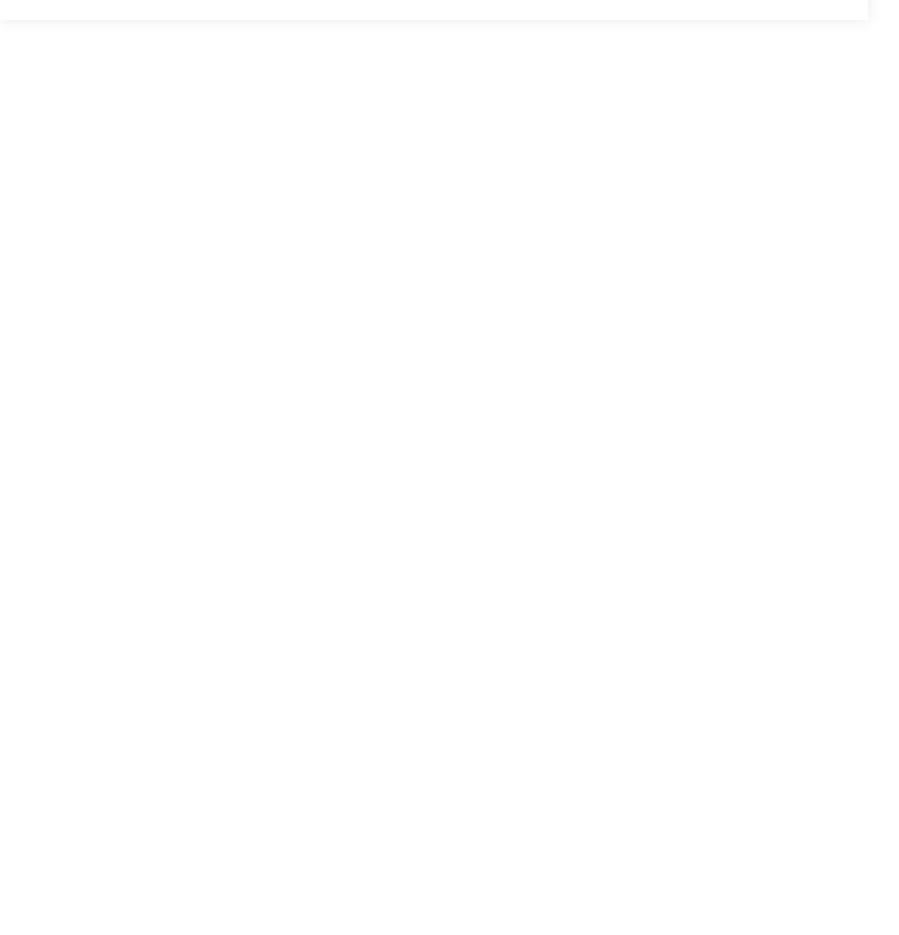
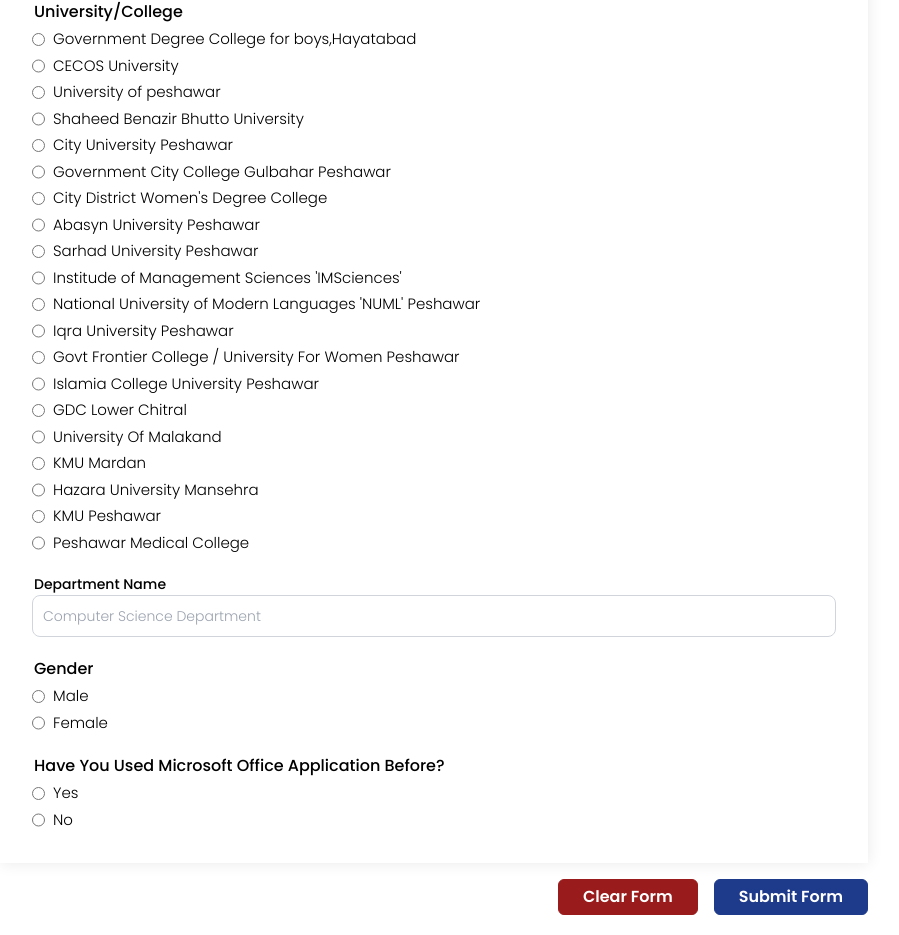
Before and after one commit to yasinafridi1/office-servey-frontend, a React (Create React App) app: page / in a window 1280 px wide. Shown: the part 318-1253 px from the top of the page, without its empty margins (206-1105 px from the left). Before the commit the page ends 800 px from the top, so only its background shows below. Built offline with nearby package versions, Linux system fonts and the light colour scheme.

Commit message:
Radio Input comp and inputs data

```diff
--- a/src/App.js
+++ b/src/App.js
@@ -1,10 +1,17 @@
 import { useFormik } from "formik";
 import Input from "./components/Input";
 import { formSchema } from "./Schema";
+import { independentInputs, universities } from "./data/inputsData";
+import RadioInput from "./components/RadioInput";
 
 function App() {
   const initialState = {
     email: "",
+    fullName: "",
+    university: "",
+    department: "",
+    gender: "",
+    officeUsed: "",
   };
 
   const { errors, values, handleBlur, touched, handleChange, handleSubmit } =
@@ -17,14 +24,11 @@ function App() {
     });
 
   return (
-    <div className="w-full p-5 flex justify-start items-center flex-col">
+    <div className="w-full p-5 flex justify-start items-center flex-col ">
       <h1 className="poppin-700 text-2xl mt-4">
         Examination Of Digital Literacy
       </h1>
-      <form
-        onSubmit={handleSubmit}
-        className="w-[92%] sm:w-[80%] md:w-[70%] flex justify-start items-center flex-col inputShadow mt-8 p-8"
-      >
+      <div className="w-[92%] sm:w-[80%] md:w-[70%] flex justify-start items-center flex-col inputShadow mt-8 p-8">
         <Input
           name="email"
           placeholder="johndoe@example.com"
@@ -41,16 +45,61 @@ function App() {
         <Input
           name="fullName"
           placeholder="John Doe"
-          id="Full Name"
+          id="fullName"
           type="text"
-          label="fullName"
+          label="full Name"
           value={values.fullName}
           touch={touched?.fullName}
           error={errors?.fullName}
           onChange={handleChange}
           onBlur={handleBlur}
         />
-      </form>
+        <RadioInput
+          item={universities}
+          onChange={handleChange}
+          error={errors?.university}
+          touch={touched.university}
+        />
+
+        <Input
+          name="department"
+          placeholder="Computer Science Department"
+          id="dep"
+          type="text"
+          label="Department Name"
+          value={values.department}
+          touch={touched?.department}
+          error={errors?.department}
+          onChange={handleChange}
+          onBlur={handleBlur}
+        />
+
+        {independentInputs.map((inputData, index) => {
+          return (
+            <RadioInput
+              key={index}
+              item={inputData}
+              onChange={handleChange}
+              error={errors && errors[inputData.name]}
+              touch={touched && touched[inputData.name]}
+            />
+          );
+        })}
+      </div>
+      <div className="w-[92%] sm:w-[80%] md:w-[70%] flex justify-end items-center mt-4 gap-4">
+        <button
+          type="button"
+          className="px-6 py-[5px] text-[16px] rounded-md poppin-600 border border-red-800 bg-red-800 text-white transition-all ease-in-out duration-500 hover:text-red-800 hover:bg-white"
+        >
+          Clear Form
+        </button>
+        <button
+          onClick={handleSubmit}
+          className="px-6 py-[5px] text-[16px] rounded-md poppin-600 border border-blue-900 bg-blue-900 text-white transition-all ease-in-out duration-500 hover:text-blue-900 hover:bg-white"
+        >
+          Submit Form
+        </button>
+      </div>
     </div>
   );
 }
--- a/src/Schema/index.js
+++ b/src/Schema/index.js
@@ -19,4 +19,8 @@ export const formSchema = Yup.object({
   fullName: stringValidation("Enter your full name")
     .max(120, maxLengthError("Full name", 60))
     .min(6, minLengthError("Full name", 3)),
+  university: stringValidation("Please select your institute/university name"),
+  department: stringValidation("Department is required"),
+  gender: stringValidation("Gender is required"),
+  officeUsed: stringValidation("Field is required"),
 });
--- a/src/components/ErrorText.jsx
+++ b/src/components/ErrorText.jsx
@@ -3,7 +3,7 @@ import React from "react";
 const ErrorText = ({ errorText }) => {
   return (
     <div className="min-h-[20px]">
-      <span className="text-[10px] md:text-[12px] text-red-500 ml-0 mt-1">
+      <span className="text-[10px] md:text-[12px] poppin-400 text-red-500 ml-0 mt-1">
         {errorText}
       </span>
     </div>
--- a/src/components/Input.jsx
+++ b/src/components/Input.jsx
@@ -18,7 +18,7 @@ const Input = ({
     <div style={styles} className="w-full mt-5">
       <label
         htmlFor={id}
-        className={`block mb-1 pl-[2px] poppin-500 text-[14px] capitalize`}
+        className={`block pl-[2px]  text-[14px] poppin-500 capitalize`}
       >
         {label}
       </label>
--- /dev/null
+++ b/src/components/RadioInput.jsx
@@ -0,0 +1,35 @@
+import React from "react";
+import ErrorText from "./ErrorText";
+
+const RadioInput = ({ item, onChange, error, touch }) => {
+  return (
+    <div className="w-full mt-5">
+      <label
+        htmlFor={item.id}
+        className={`block mb-1 pl-[2px] poppin-500 text-[16px] capitalize`}
+      >
+        {item.label}
+      </label>
+      {item?.options?.map((opt, index) => {
+        return (
+          <div key={index} className="mt-1 flex">
+            <input
+              id={opt.id}
+              type="radio"
+              name={item?.name}
+              value={opt.value}
+              className="cursor-pointer"
+              onChange={onChange}
+            />
+            <label className="text-[15px] ml-2 cursor-pointer" htmlFor={opt.id}>
+              {opt.label}
+            </label>
+          </div>
+        );
+      })}
+      {touch && error ? <ErrorText errorText={error} /> : null}
+    </div>
+  );
+};
+
+export default RadioInput;
--- /dev/null
+++ b/src/data/inputsData.js
@@ -0,0 +1,215 @@
+export const universities = {
+  name: "university",
+  id: "uni",
+  label: "University/College",
+  options: [
+    {
+      value: "Government Degree College for boys,Hayatabad",
+      label: "Government Degree College for boys,Hayatabad",
+      id: "gdcbh",
+    },
+    {
+      value: "CECOS",
+      label: "CECOS University",
+      id: "cecos",
+    },
+    {
+      value: "University of peshawar",
+      label: "University of peshawar ",
+      id: "up",
+    },
+    {
+      value: "Shaheed Benazir Bhutto University",
+      label: "Shaheed Benazir Bhutto University ",
+      id: "sbbu",
+    },
+    {
+      value: "City University Peshawar",
+      label: "City University Peshawar ",
+      id: "cusit",
+    },
+    {
+      value: "Government City College Gulbahar Peshawar",
+      label: "Government City College Gulbahar Peshawar ",
+      id: "gcgp",
+    },
+    {
+      value: "City District Women's Degree College",
+      label: "City District Women's Degree College",
+      id: "cdwdc",
+    },
+    {
+      value: "Abasyn University Peshawar",
+      label: "Abasyn University Peshawar ",
+      id: "aup",
+    },
+    {
+      value: "Sarhad University Peshawar",
+      label: "Sarhad University Peshawar",
+      id: "sup",
+    },
+    {
+      value: "Institude of Management Sciences",
+      label: "Institude of Management Sciences 'IMSciences'",
+      id: "imsc",
+    },
+    {
+      value: "National University of Modern Languages  Peshawar",
+      label: "National University of Modern Languages 'NUML' Peshawar ",
+      id: "numl",
+    },
+    {
+      value: "Iqra University Peshawar",
+      label: "Iqra University Peshawar ",
+      id: "iup",
+    },
+    {
+      value: "Govt Frontier College / University For Women Peshawar",
+      label: "Govt Frontier College / University For Women Peshawar",
+      id: "gfc",
+    },
+    {
+      value: "Islamia College University Peshawar",
+      label: "Islamia College University Peshawar",
+      id: "icup",
+    },
+    {
+      value: "GDC Lower Chitral",
+      label: "GDC Lower Chitral",
+      id: "gdclc",
+    },
+    {
+      value: "University Of Malakand",
+      label: "University Of Malakand",
+      id: "uom",
+    },
+    {
+      value: "KMU Mardan",
+      label: "KMU Mardan",
+      id: "kmum",
+    },
+    {
+      value: "Hazara University Mansehra",
+      label: "Hazara University Mansehra",
+      id: "hum",
+    },
+    {
+      value: "KMU Peshawar",
+      label: "KMU Peshawar",
+      id: "kmup",
+    },
+    {
+      value: "Peshawar Medical College",
+      label: "Peshawar Medical College",
+      id: "pmc",
+    },
+    //   {
+    //     value: "CECOS",
+    //     label: "CECOS",
+    //     id: "cecos",
+    //   },
+  ],
+};
+
+export const independentInputs = [
+  {
+    name: "gender",
+    id: "gender",
+    label: "Gender",
+    options: [
+      {
+        value: "male",
+        label: "Male",
+        id: "male",
+      },
+      {
+        value: "female",
+        label: "Female",
+        id: "female",
+      },
+    ],
+  },
+  {
+    name: "officeUsed",
+    id: "usage",
+    label: "Have you used Microsoft Office application before?",
+    options: [
+      {
+        value: "yes",
+        label: "Yes",
+        id: "yes",
+      },
+      {
+        value: "no",
+        label: "No",
+        id: "no",
+      },
+    ],
+  },
+];
+
+export const depenedentInputs = [
+  {
+    name: "word_comfortability",
+    id: "word_comfortability",
+    label:
+      "On a scale of 1 to 5, how comfortable are you with using Microsoft Word for creating and editing documents?",
+    options: [
+      {
+        value: "1",
+        label: "1",
+        id: "n",
+      },
+      {
+        value: "2",
+        label: "2",
+        id: "b",
+      },
+      {
+        value: "3",
+        label: "3",
+        id: "i",
+      },
+      {
+        value: "4",
+        label: "4",
+        id: "e",
+      },
+      {
+        value: "5",
+        label: "5",
+        id: "d",
+      },
+    ],
+  },
+
+  // power point related questions
+  {
+    name: "powerpoint_proficiency",
+    id: "powerpoint_proficiency",
+    label:
+      "What is your proficiency level in using Microsoft PowerPoint for creating presentations?",
+    options: [
+      {
+        value: "1",
+        label: "1 ( Novice )",
+        id: "n",
+      },
+      {
+        value: "2",
+        label: "2 ( Beginner )",
+        id: "b",
+      },
+      {
+        value: "3",
+        label: "3 ( Intermediate )",
+        id: "i",
+      },
+      {
+        value: "4",
+        label: "4 ( Expert )",
+        id: "e",
+      },
+    ],
+  },
+];
--- a/src/index.css
+++ b/src/index.css
@@ -10,10 +10,7 @@
 }
 
 body{
-  font-weight: 400;
-}
-.poppin-900 {
-  font-weight: 900;
+  font-weight: 300;
 }
 .poppin-700 {
   font-weight: 700;
@@ -25,7 +22,9 @@ body{
 .poppin-500{
   font-weight: 500;
 }
-
+.poppin-400 {
+  font-weight: 400;
+}
 .inputShadow{
   box-shadow: 0 0 15px 0.5px #00000016;;
 }
```
